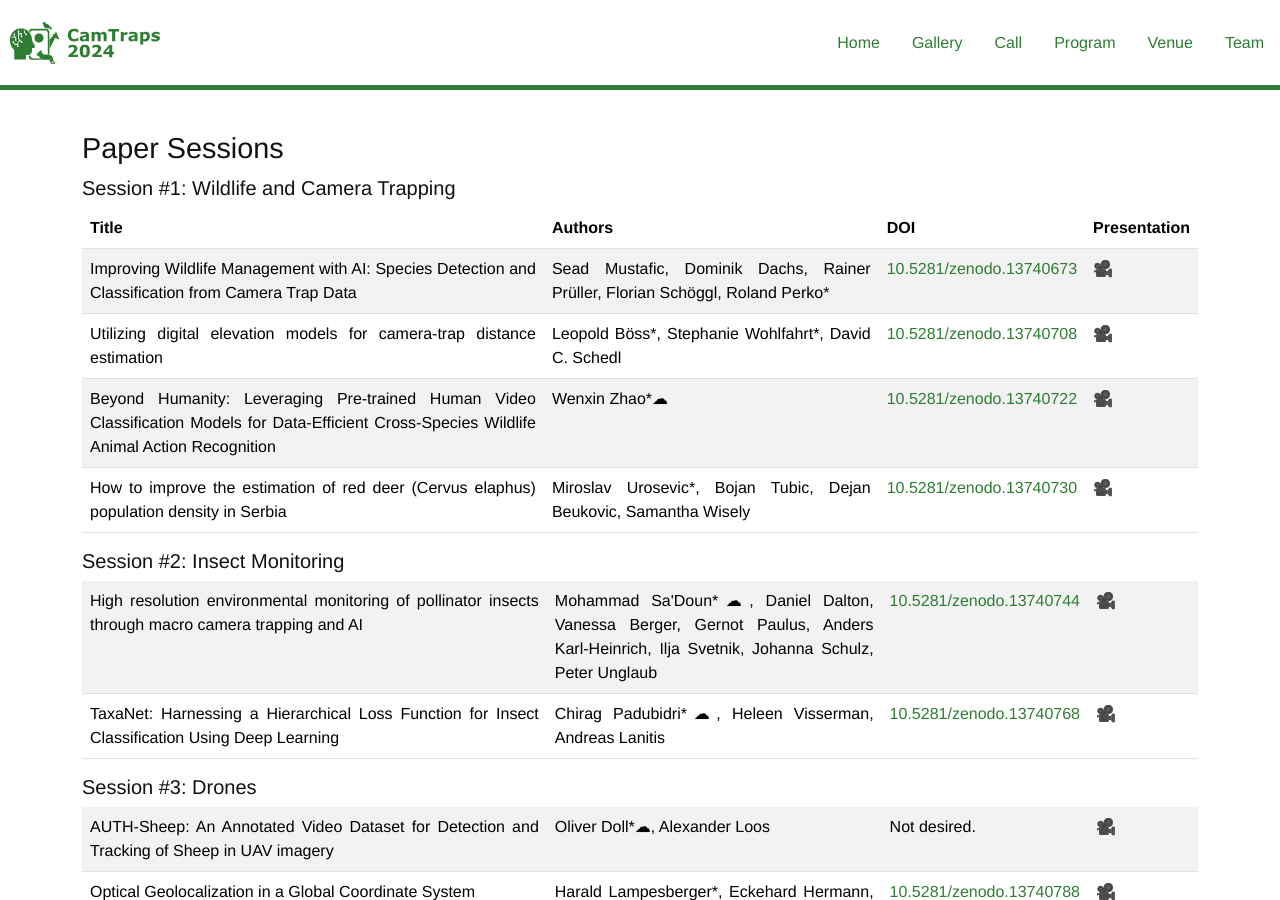
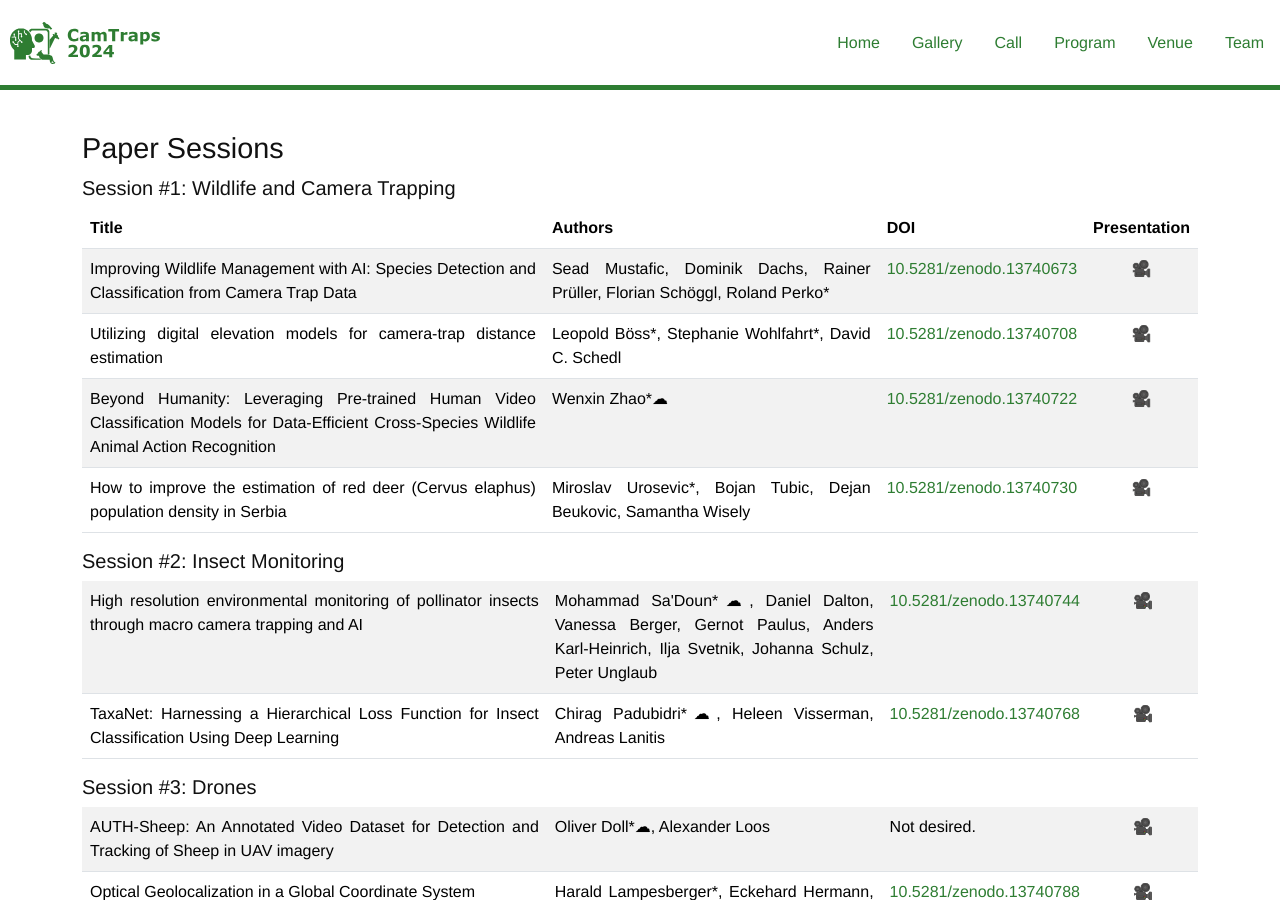
Before and after one commit to CamTrap2024/camtrap2024.github.io, a Jekyll site: the page built from pages/program.html, in a window 1280 px wide and 900 px high, scrolled down 4248 px. Built offline with Jekyll 4.4.1, drawn with Linux system fonts in a browser that asks for light colours; some web fonts are replaced; comment, search, counter and statistics services are not loaded.

Commit message:
Centering icon

```diff
--- a/pages/program.html
+++ b/pages/program.html
@@ -210,7 +210,7 @@ description: Programm of the workshop
                             <th>Title</th>
                             <th>Authors</th>
                             <th>DOI</th>
-                            <th style="min-width:110px">Presentation</th>
+                            <th style="min-width:110px; text-align: center">Presentation</th>
                         </tr>
                     </thead>
                     {% endif %}
@@ -226,7 +226,7 @@ description: Programm of the workshop
                                     Not desired.
                                 {% endif %}
                             </td>
-                            <td style="min-width:110px;">
+                            <td style="min-width:110px; text-align: center">
                                 <a href="https://zenodo.org/records/13740563/preview/{{paper.presentation}}" target="_blank">
                                     {% if paper.presentation contains '.mp4' %}
                                         🎥
```
